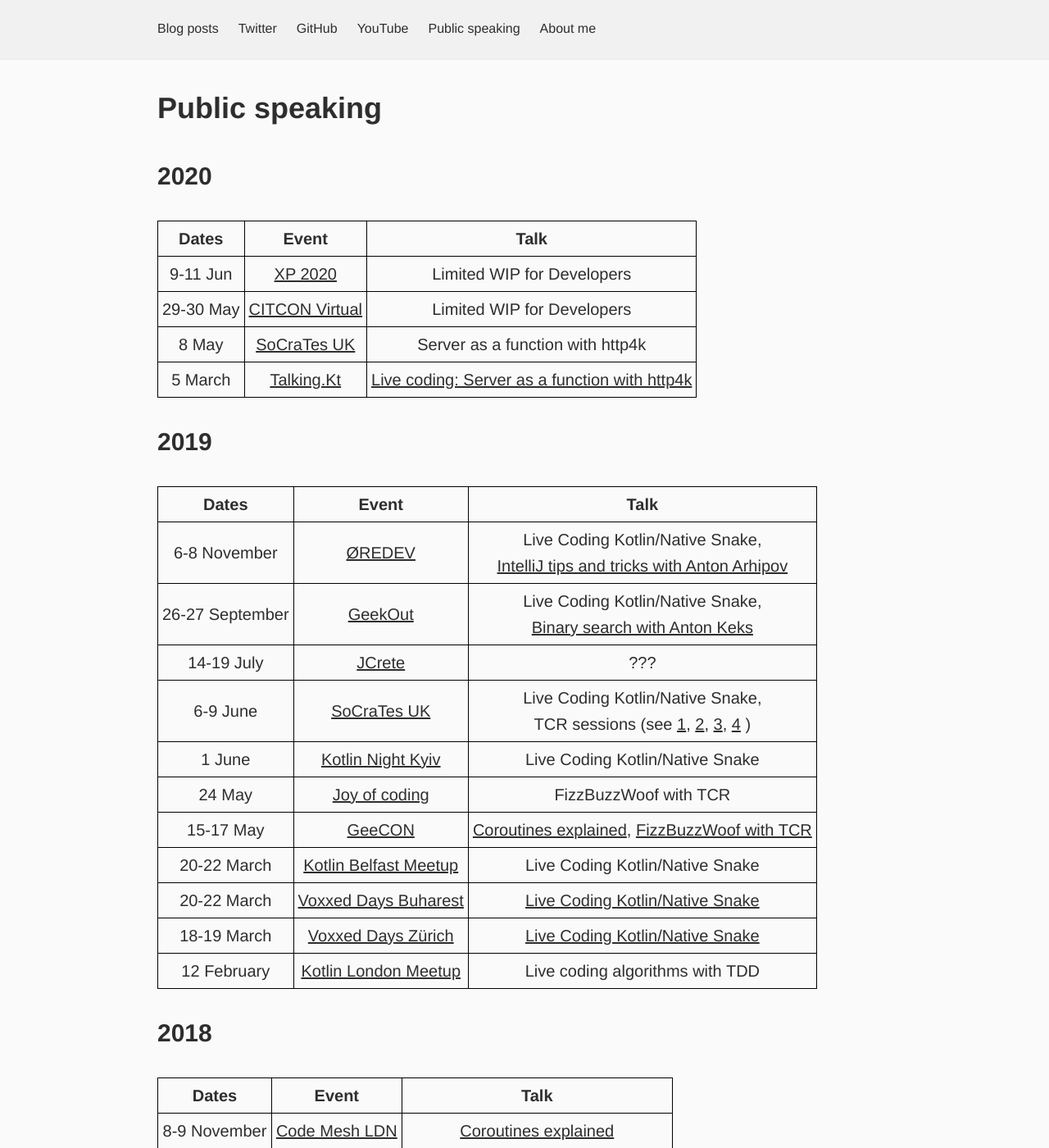
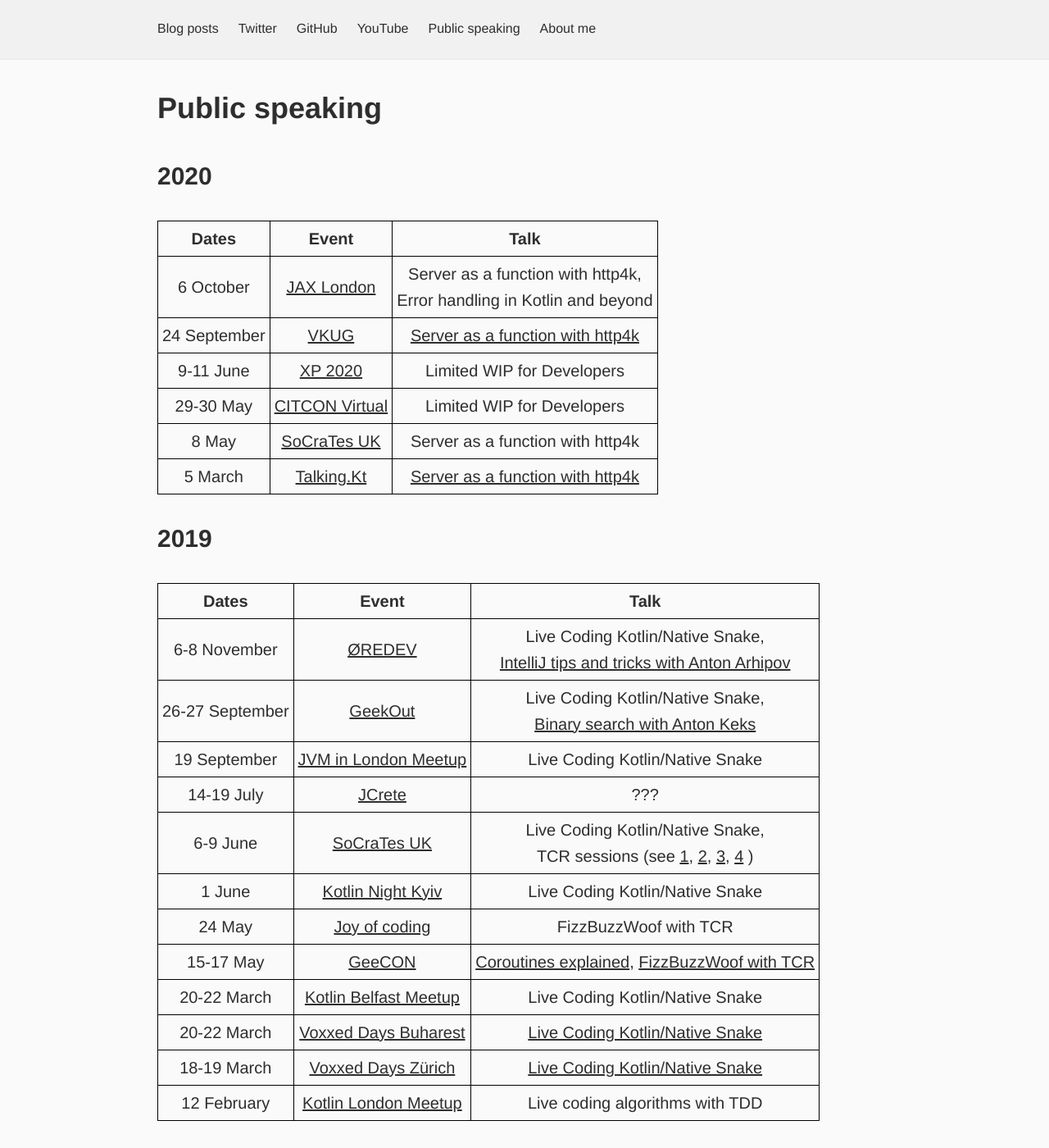
Before and after one commit to dkandalov/dkandalov.github.io, a Jekyll site: the page built from public-speaking.md, in a window 1280 px wide and 1400 px high. Shown: the whole window at 82% size. Built offline with Jekyll 4.4.1, drawn with Linux system fonts in a browser that asks for light colours.

Commit message:
updated public-speaking.md

```diff
--- a/public-speaking.md
+++ b/public-speaking.md
@@ -8,10 +8,12 @@ permalink: public-speaking
 
 | Dates | Event | Talk |
 | --- | --- | --- |
-| 9-11 Jun        | [XP 2020](https://www.agilealliance.org/xp2020) | Limited WIP for Developers |
+| 6 October       | [JAX London](https://jaxlondon.com) | Server as a function with http4k,<br/>Error handling in Kotlin and beyond |
+| 24 September    | [VKUG](https://www.meetup.com/Virtual-Kotlin-User-Group/events/269998087) | [Server as a function with http4k](https://www.youtube.com/watch?v=GVU5VWGTJgc) |
+| 9-11 June       | [XP 2020](https://www.agilealliance.org/xp2020) | Limited WIP for Developers |
 | 29-30 May       | [CITCON Virtual](https://citconf.com/virtual2020) | Limited WIP for Developers |
 | 8 May           | [SoCraTes UK](https://www.eventbrite.co.uk/e/socrates-uk-2020-digital-spring-tickets-101979310864) | Server as a function with http4k |
-| 5 March         | [Talking.Kt](https://talkingkt.fr) | [Live coding: Server as a function with http4k](https://www.youtube.com/watch?v=vsueRJCJuLI) |
+| 5 March         | [Talking.Kt](https://talkingkt.fr) | [Server as a function with http4k](https://www.youtube.com/watch?v=vsueRJCJuLI) |
 {:.post-table}
 
 ### 2019
@@ -20,6 +22,7 @@ permalink: public-speaking
 | --- | --- | --- |
 | 6-8 November    | [ØREDEV](https://oredev.org) | Live Coding Kotlin/Native Snake,<br/>[IntelliJ tips and tricks with Anton Arhipov](https://www.youtube.com/watch?v=u6l1B770qHo) |
 | 26-27 September | [GeekOut](https://2019.geekout.ee) | Live Coding Kotlin/Native Snake,<br/>[Binary search with Anton Keks](https://www.youtube.com/watch?v=_n1M8G5ifKo) |
+| 19 September    | [JVM in London Meetup](https://www.meetup.com/JVM-in-London/events/264157116) | Live Coding Kotlin/Native Snake |
 | 14-19 July      | [JCrete](http://www.jcrete.org/) | ??? |
 | 6-9 June        | [SoCraTes UK](https://socratesuk.org) | Live Coding Kotlin/Native Snake,<br/>TCR sessions (see [1](https://www.youtube.com/watch?v=tmRRlzPWyYA), [2](https://www.youtube.com/watch?v=H0z_NhQIOHQ), [3](https://www.youtube.com/watch?v=wDhBNl_a0ww), [4](https://www.youtube.com/watch?v=JkMnqrML8dk) ) |
 | 1 June          | [Kotlin Night Kyiv](http://knightkyiv.com) | Live Coding Kotlin/Native Snake |
```
